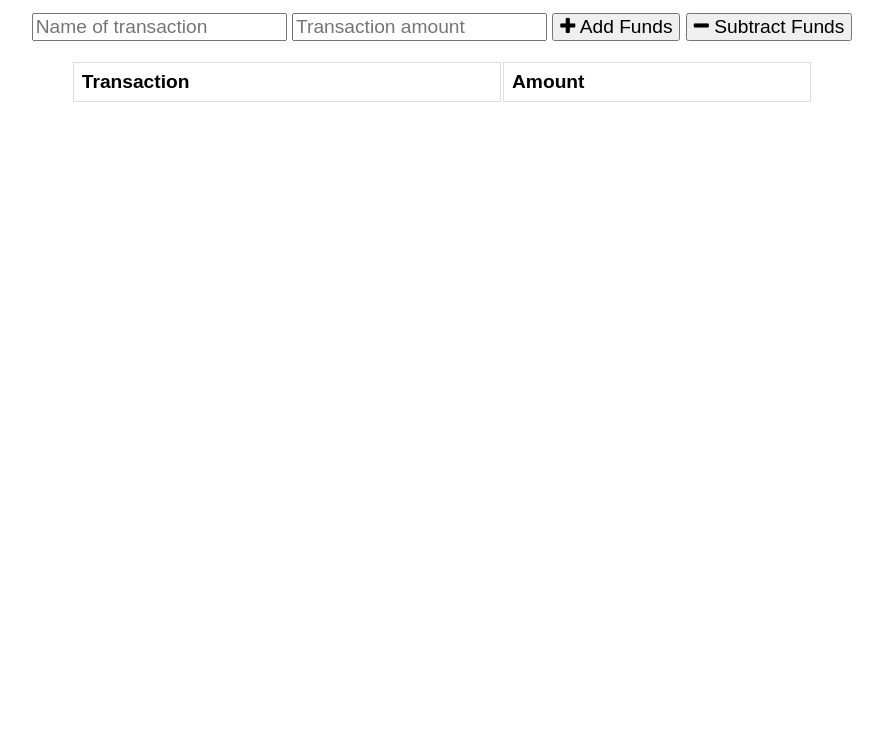
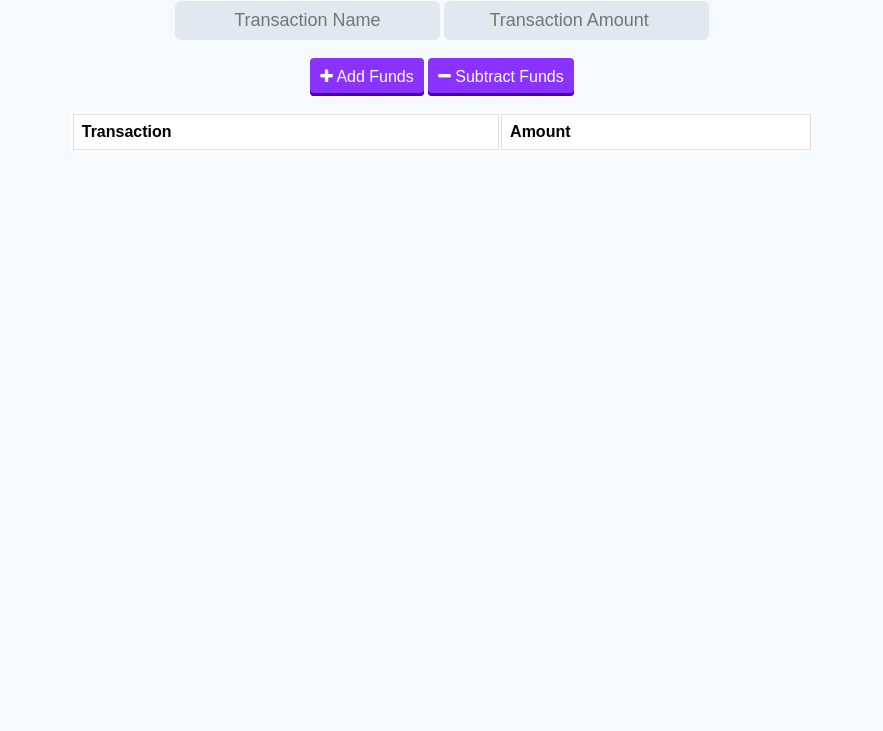
Before and after one commit to BrettMarkland-Sanchez/pwa-budget-tracker, a website: page public/index.html in a window 1280 px wide. Shown: the part 69-800 px from the top of the page, without its empty margins (198-1081 px from the left). Drawn offline with nearby package versions, Linux system fonts and the light colour scheme; no server answers.

Commit message:
resolved db URI, added styles, backend functionality

```diff
--- /dev/null
+++ b/public/db.js
@@ -0,0 +1,93 @@
+let db;
+let budgetVersion;
+
+// Create a new db request for a "budget" database.
+const request = indexedDB.open('BudgetDB', budgetVersion);
+
+request.onupgradeneeded = function (e) {
+  console.log('Upgrade needed in IndexDB');
+
+  const { oldVersion } = e;
+  const newVersion = e.newVersion || db.version;
+
+  console.log(`DB Updated from version ${oldVersion} to ${newVersion}`);
+
+  db = e.target.result;
+
+  if (db.objectStoreNames.length === 0) {
+    db.createObjectStore('BudgetStore', { autoIncrement: true });
+  }
+};
+
+request.onerror = function (e) {
+  console.log(`Woops! ${e.target.errorCode}`);
+};
+
+function checkDatabase() {
+  console.log('check db invoked');
+
+  // Open a transaction on your BudgetStore db
+  let transaction = db.transaction(['BudgetStore'], 'readwrite');
+
+  // access your BudgetStore object
+  const store = transaction.objectStore('BudgetStore');
+
+  // Get all records from store and set to a variable
+  const getAll = store.getAll();
+
+  // If the request was successful
+  getAll.onsuccess = function () {
+    // If there are items in the store, we need to bulk add them when we are back online
+    if (getAll.result.length > 0) {
+      fetch('/api/transaction/bulk', {
+        method: 'POST',
+        body: JSON.stringify(getAll.result),
+        headers: {
+          Accept: 'application/json, text/plain, */*',
+          'Content-Type': 'application/json',
+        },
+      })
+        .then((response) => response.json())
+        .then((res) => {
+          // If our returned response is not empty
+          if (res.length !== 0) {
+            // Open another transaction to BudgetStore with the ability to read and write
+            transaction = db.transaction(['BudgetStore'], 'readwrite');
+
+            // Assign the current store to a variable
+            const currentStore = transaction.objectStore('BudgetStore');
+
+            // Clear existing entries because our bulk add was successful
+            currentStore.clear();
+            console.log('Clearing store 🧹');
+          }
+        });
+    }
+  };
+}
+
+request.onsuccess = function (e) {
+  console.log('success');
+  db = e.target.result;
+
+  // Check if app is online before reading from db
+  if (navigator.onLine) {
+    console.log('Backend online! 🗄️');
+    checkDatabase();
+  }
+};
+
+const saveRecord = (record) => {
+  console.log('Save record invoked');
+  // Create a transaction on the BudgetStore db with readwrite access
+  const transaction = db.transaction(['BudgetStore'], 'readwrite');
+
+  // Access your BudgetStore object store
+  const store = transaction.objectStore('BudgetStore');
+
+  // Add record to your store with add method.
+  store.add(record);
+};
+
+// Listen for app coming back online
+window.addEventListener('online', checkDatabase);
--- a/public/index.html
+++ b/public/index.html
@@ -10,7 +10,7 @@
   <link rel="stylesheet" href="https://stackpath.bootstrapcdn.com/font-awesome/4.7.0/css/font-awesome.min.css">
   <link rel="stylesheet" href="styles.css">
 
-  <title>Budget Tracker</title>
+  <title>BMS Budget Tracker</title>
 </head>
 <body>
   <div class="wrapper">
@@ -19,10 +19,12 @@
     </div>
 
     <div class="form">
-      <input type="text" id="t-name" placeholder="Name of transaction" />
-      <input type="number" min="0" id="t-amount" placeholder="Transaction amount" />
-      <button id="add-btn"><i class="fa fa-plus buttons"></i> Add Funds</button>
-      <button id="sub-btn"><i class="fa fa-minus"></i> Subtract Funds</button>
+      <input type="text" id="t-name" placeholder="Transaction Name" />
+      <input type="number" min="0" id="t-amount" placeholder="Transaction Amount" />
+      <div>
+        <button id="add-btn"><i class="fa fa-plus buttons"></i> Add Funds</button>
+        <button id="sub-btn"><i class="fa fa-minus"></i> Subtract Funds</button>
+      </div>
       <p class="error"></p>
     </div>
 
@@ -42,6 +44,7 @@
   </div>
 
   <script src="https://cdn.jsdelivr.net/npm/chart.js@2.8.0"></script>
+  <script src="db.js"></script>
   <script src="index.js"></script>
 </body>
 </html>
--- a/public/styles.css
+++ b/public/styles.css
@@ -1,6 +1,8 @@
 body {
-  font-size: 120%;
+  margin-top: 1em;
+  font-size: 16px;
   font-family: Arial;
+  background-color: #F7FAFC;
 }
 
 button, input {
@@ -8,8 +10,34 @@ button, input {
   font-family: Arial;
 }
 
+button {
+  background: #8A33FE;
+  border: none;
+  border-radius: 4px;
+  cursor: pointer;
+  color: #FFFFFF;
+  padding: 10px;
+  box-shadow: inset 0 -3px 0 0 #4801A5;
+}
+
+button:active {
+  box-shadow: none;
+  transform: translateY(3px);
+}
+
+input {
+  border: 2px solid transparent;
+  border-radius: 6px;
+  padding: .4em .8em;
+  background-color: #E2E8F0;
+  text-align: center;
+  margin-bottom: 1em;
+  font-size: large;
+}
+
 table {
   width: 100%;
+  background-color: #FFF;
 }
 
 td, th {
@@ -33,8 +61,12 @@ tr:nth-child(even) {
 }
 
 .total {
-  font-size: 150%;
-  text-decoration: underline;
+  font-size: 125%;
+  font-weight: bold;
+}
+
+#total {
+  font-weight: 400;
 }
 
 .form {
@@ -48,4 +80,5 @@ tr:nth-child(even) {
   overflow: auto;
   width: 90%;
   margin: 0 auto;
+  margin-bottom: 1em;
 }
--- a/server.js
+++ b/server.js
@@ -15,7 +15,7 @@ app.use(express.json());
 
 app.use(express.static("public"));
 
-mongoose.connect("mongodb://localhost/budget", {
+mongoose.connect(process.env.MONGODB_URI || "mongodb://localhost/budget", {
   useNewUrlParser: true
 });
 
```
